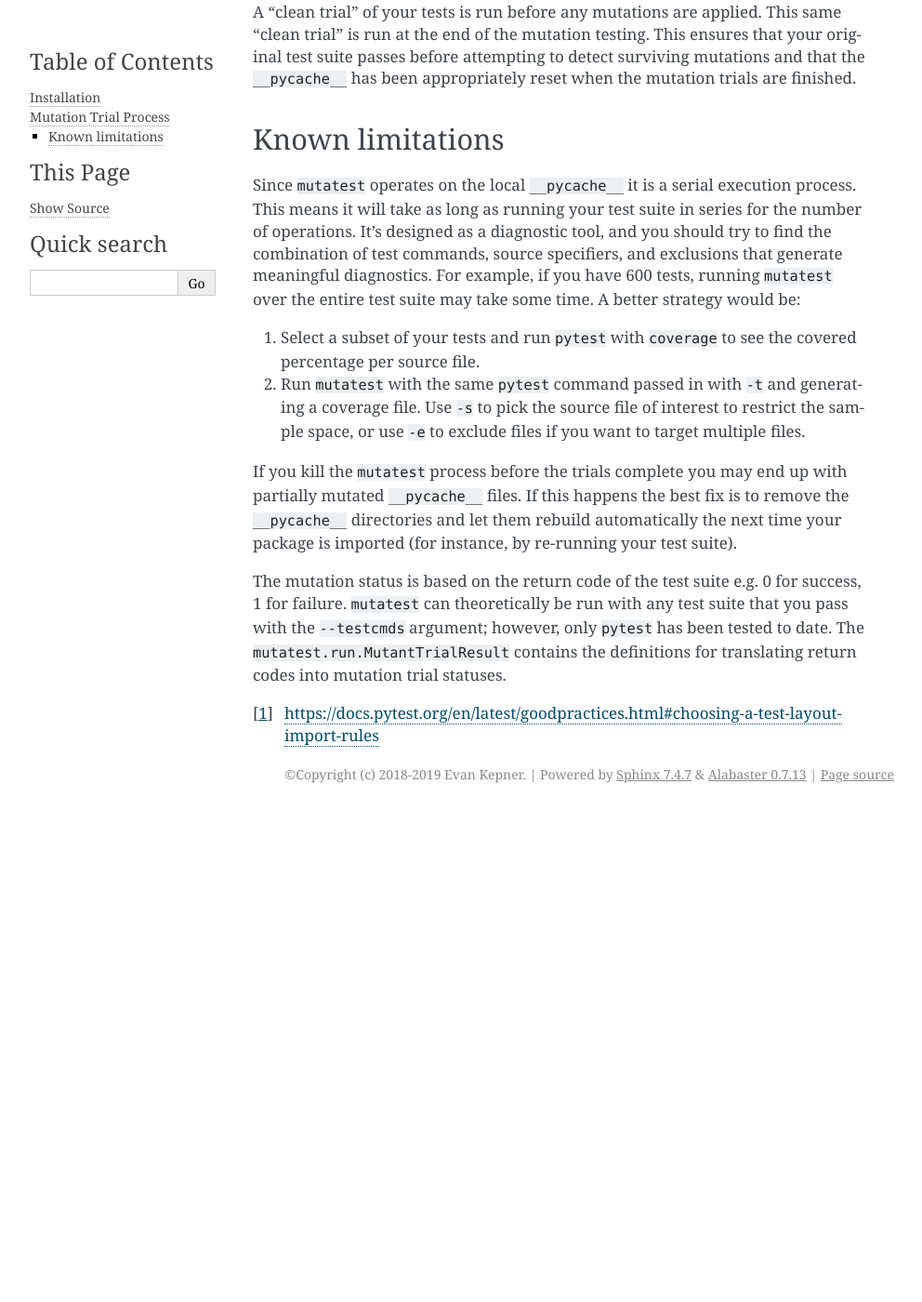
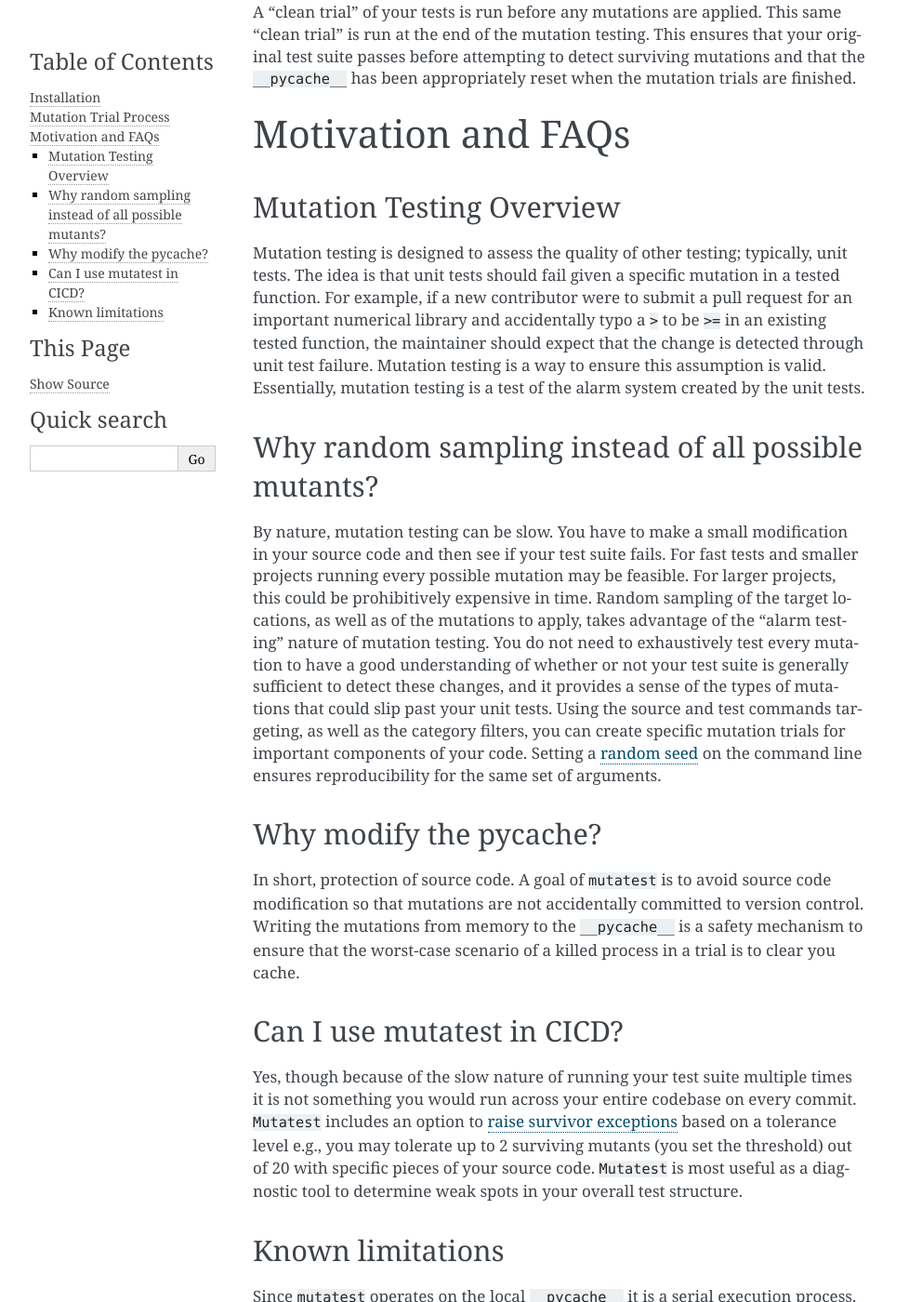
Before and after one commit to EvanKepner/mutatest, a Sphinx documentation site: the page built from docs/install.rst, in a window 1280 px wide and 1400 px high, scrolled down 966 px. Shown: the whole window at 93% size, without its empty margins (148-1140 px from the left). Built offline with Sphinx 7.4.7, drawn with Linux system fonts in a browser that asks for light colours; before the commit the page ends 1838 px from its top, so only the background shows below that.

Commit message:
update docs with motivation section

```diff
--- a/docs/install.rst
+++ b/docs/install.rst
@@ -52,6 +52,60 @@ run at the end of the mutation testing. This ensures that your original test sui
 attempting to detect surviving mutations and that the ``__pycache__`` has been appropriately
 reset when the mutation trials are finished.
 
+.. _Motivation:
+
+Motivation and FAQs
+===================
+
+Mutation Testing Overview
+-------------------------
+
+Mutation testing is designed to assess the quality of other testing; typically, unit tests.
+The idea is that unit tests should fail given a specific mutation in a tested function.
+For example, if a new contributor were to submit a pull request for an important numerical library
+and accidentally typo a ``>`` to be ``>=`` in an existing tested function, the maintainer should
+expect that the change is detected through unit test failure.
+Mutation testing is a way to ensure this assumption is valid.
+Essentially, mutation testing is a test of the alarm system created by the unit tests.
+
+
+Why random sampling instead of all possible mutants?
+----------------------------------------------------
+
+By nature, mutation testing can be slow.
+You have to make a small modification in your source code and then see if your test suite fails.
+For fast tests and smaller projects running every possible mutation may be feasible.
+For larger projects, this could be prohibitively expensive in time.
+Random sampling of the target locations, as well as of the mutations to apply, takes advantage
+of the "alarm testing" nature of mutation testing.
+You do not need to exhaustively test every mutation to have a good understanding of whether or not
+your test suite is generally sufficient to detect these changes, and it provides a sense of
+the types of mutations that could slip past your unit tests.
+Using the source and test commands targeting, as well as the category filters, you can create specific
+mutation trials for important components of your code.
+Setting a `random seed <https://mutatest.readthedocs.io/en/latest/commandline.html#controlling-randomization-behavior-and-trial-number>`_
+on the command line ensures reproducibility for the same set of arguments.
+
+Why modify the pycache?
+-----------------------
+
+In short, protection of source code.
+A goal of ``mutatest`` is to avoid source code modification so that mutations are not accidentally
+committed to version control.
+Writing the mutations from memory to the ``__pycache__`` is a safety mechanism to ensure that the
+worst-case scenario of a killed process in a trial is to clear you cache.
+
+
+Can I use mutatest in CICD?
+---------------------------
+
+Yes, though because of the slow nature of running your test suite multiple times it is not something
+you would run across your entire codebase on every commit.
+``Mutatest`` includes an option to `raise survivor exceptions <https://mutatest.readthedocs.io/en/latest/commandline.html#raising-exceptions-for-survivor-tolerances>`_
+based on a tolerance level e.g., you may tolerate up to 2 surviving mutants (you set the threshold)
+out of 20 with specific pieces of your source code.
+``Mutatest`` is most useful as a diagnostic tool to determine weak spots in your overall test structure.
+
 
 Known limitations
 -----------------
```
Also changed, not shown: docs/index.rst (+13 -7 lines).
